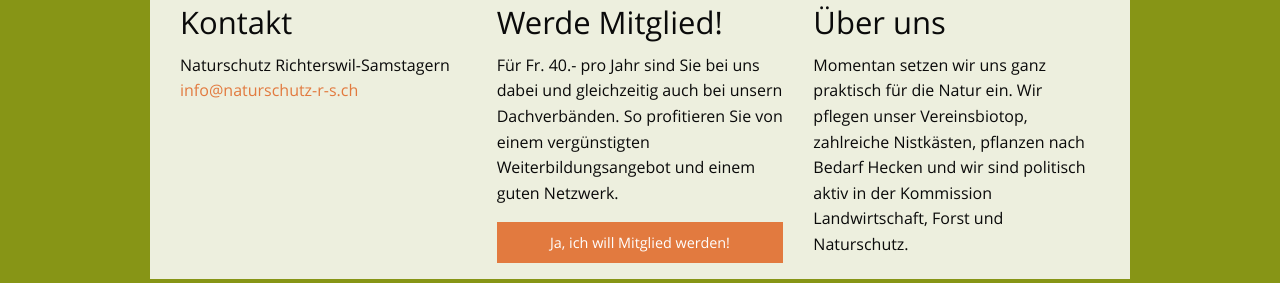
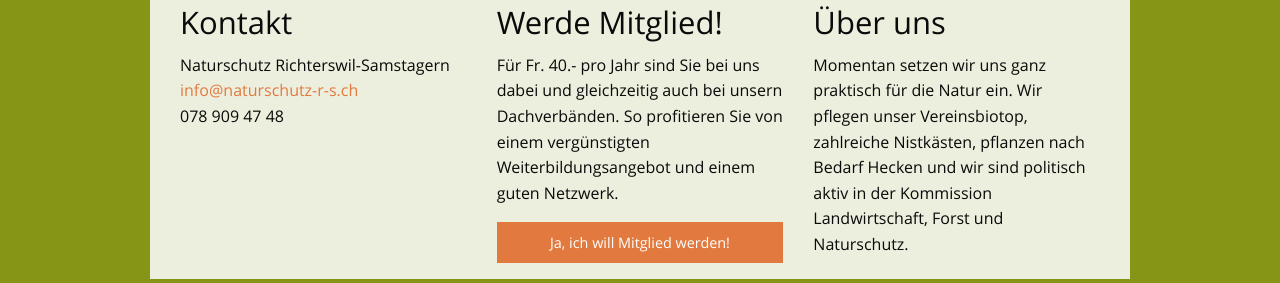
Before and after one commit to Naturschutz-Richterswil-Samstagern/Naturschutz-Richterswil-Samstagern.github.io, a Jekyll site: the page built from index.html, in a window 1280 px wide. Shown: the part 915-1198 px from the top of the page. Built offline with Jekyll 4.4.1, drawn with Linux system fonts in a browser that asks for light colours; comment, search, counter and statistics services are not loaded.

Commit message:
Update _config.yml

```diff
--- a/_config.yml
+++ b/_config.yml
@@ -8,7 +8,7 @@
 # Site settings
 title: Naturschutz Richterswil-Samstagern
 email: info@naturschutz-r-s.ch
-# phone: 079 735 26 57
+phone: 078 909 47 48
 description: > # this means to ignore newlines until "baseurl:"
   Momentan setzen wir uns ganz praktisch für die Natur ein. Wir pflegen unser Vereinsbiotop, zahlreiche Nistkästen, pflanzen nach Bedarf Hecken und wir sind politisch aktiv in der Kommission Landwirtschaft, Forst und Naturschutz.
 baseurl: "" # the subpath of your site, e.g. /blog
```
